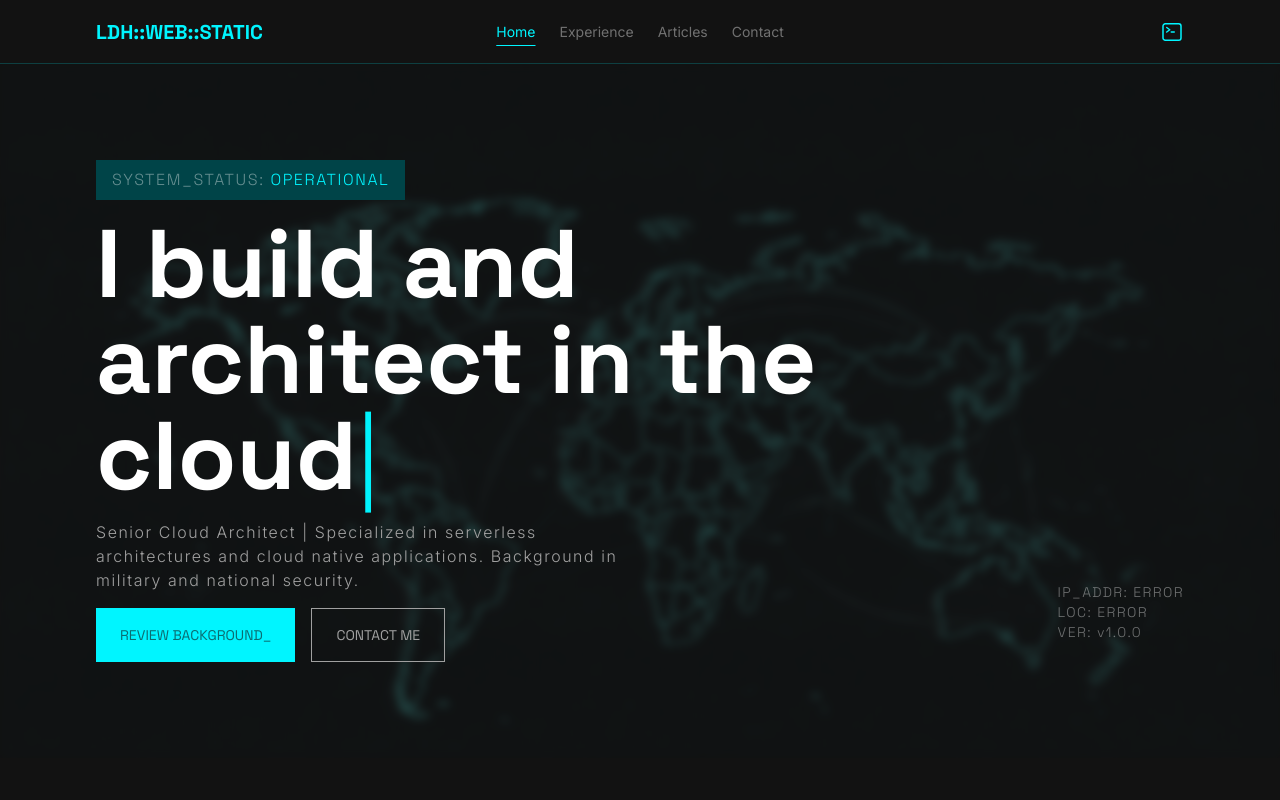
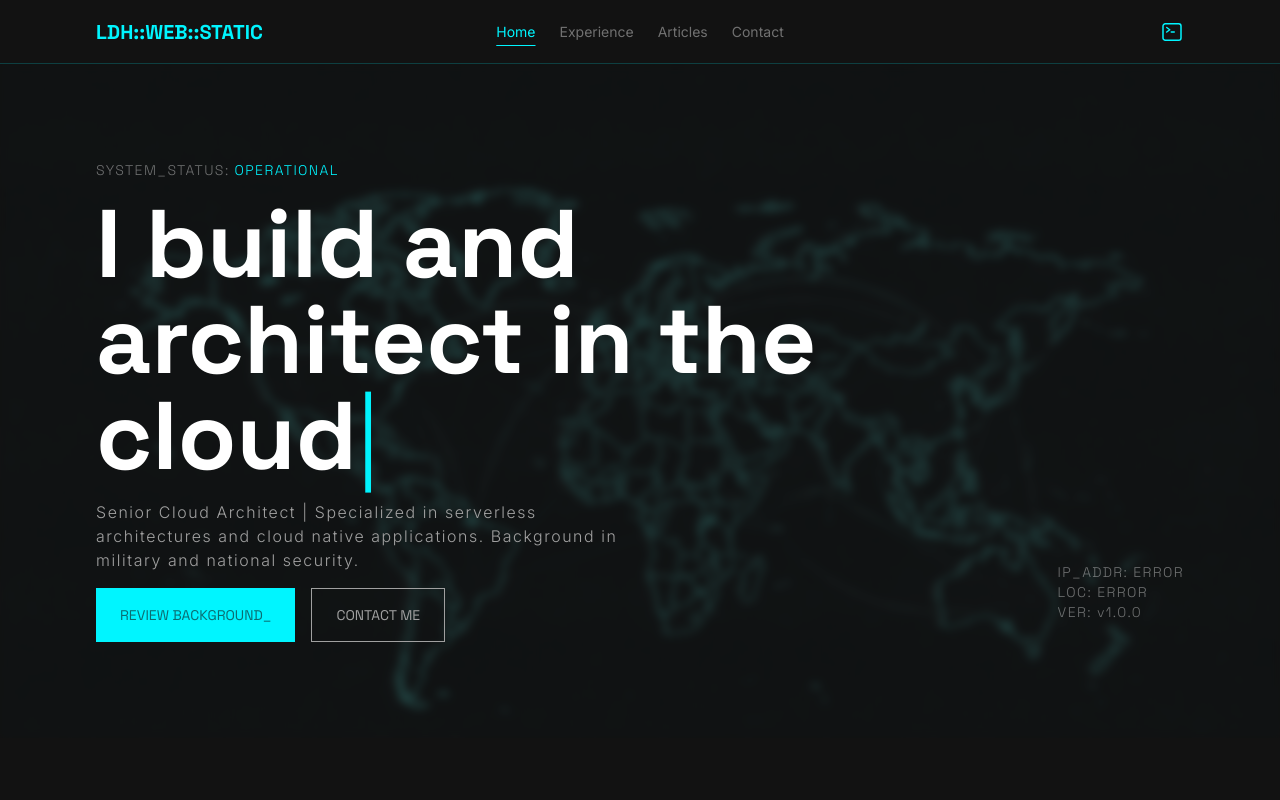
Before and after one commit to darkcl0ud/personal-website-v2, a React (Vite) app: page / in a window 1280 px wide. Shown: the top 800 px of the page. Built offline with nearby package versions, Linux system fonts and the light colour scheme.

Commit message:
style(hero): home hero status component changed to resemble new design

```diff
--- a/src/ui/SystemStatus.tsx
+++ b/src/ui/SystemStatus.tsx
@@ -1,7 +1,5 @@
 export default function SystemStatus() {
     return (
-        <div className="max-w-4xl text-center font-label bg-[color-mix(in_oklab,var(--color-primary-100)_40%,black)] px-4 py-2">
-            <p className="text-xs md:text-sm xl:text-base text-white/40 font-light tracking-widest">SYSTEM_STATUS: <span className="text-primary-100 font-light">OPERATIONAL</span></p>
-        </div>
+        <p className="text-xs md:text-sm text-white/40 font-label font-light tracking-widest">SYSTEM_STATUS: <span className="text-primary-100 font-light">OPERATIONAL</span></p>
     )
 }
```
